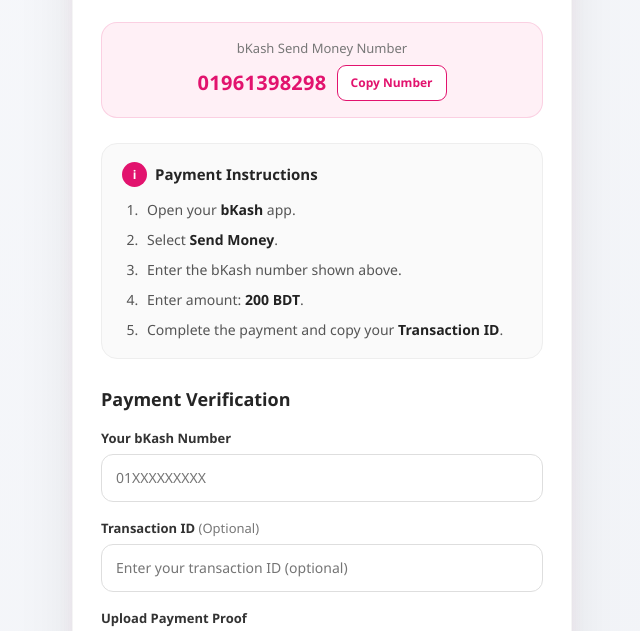
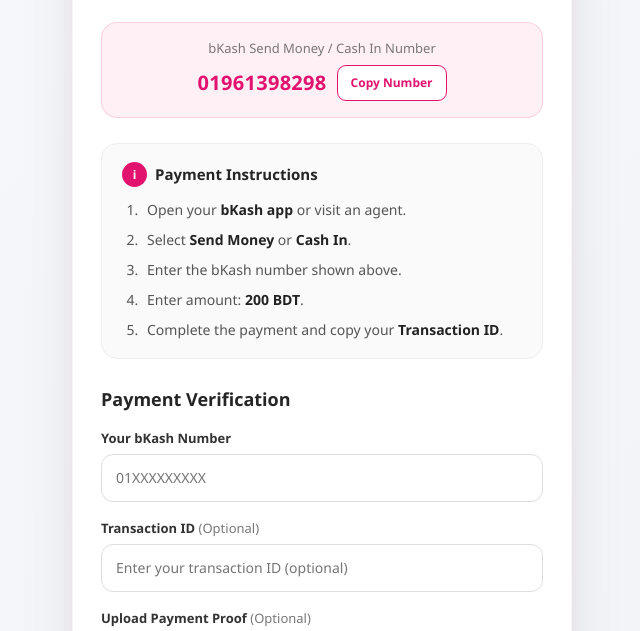
Before and after one commit to formfillup/optimizely, a plain HTML site: page thankyou.html in a window 1280 px wide. Shown: the part 678-1309 px from the top of the page, without its empty margins (318-958 px from the left). Drawn offline with Linux system fonts and the light colour scheme.

Commit message:
Update thankyou.html

```diff
--- a/thankyou.html
+++ b/thankyou.html
@@ -959,7 +959,7 @@
     <div class="payment-number-box">
 
       <span class="payment-number-label">
-        bKash Send Money Number
+        bKash Send Money / Cash In Number
       </span>
 
 
@@ -1005,12 +1005,12 @@
       <ol>
 
         <li>
-          Open your <b>bKash</b> app.
+          Open your <b>bKash app</b> or visit an agent.
         </li>
 
 
         <li>
-          Select <b>Send Money</b>.
+          Select <b>Send Money</b> or <b>Cash In</b>.
         </li>
 
 
@@ -1091,7 +1091,7 @@
       <div class="form-group">
 
         <label for="paymentProof">
-          Upload Payment Proof
+          Upload Payment Proof <span style="font-weight: 400; color: #777;">(Optional)</span>
         </label>
 
 
@@ -1099,7 +1099,6 @@
           type="file"
           id="paymentProof"
           accept="image/*"
-          required
         >
 
       </div>
```
